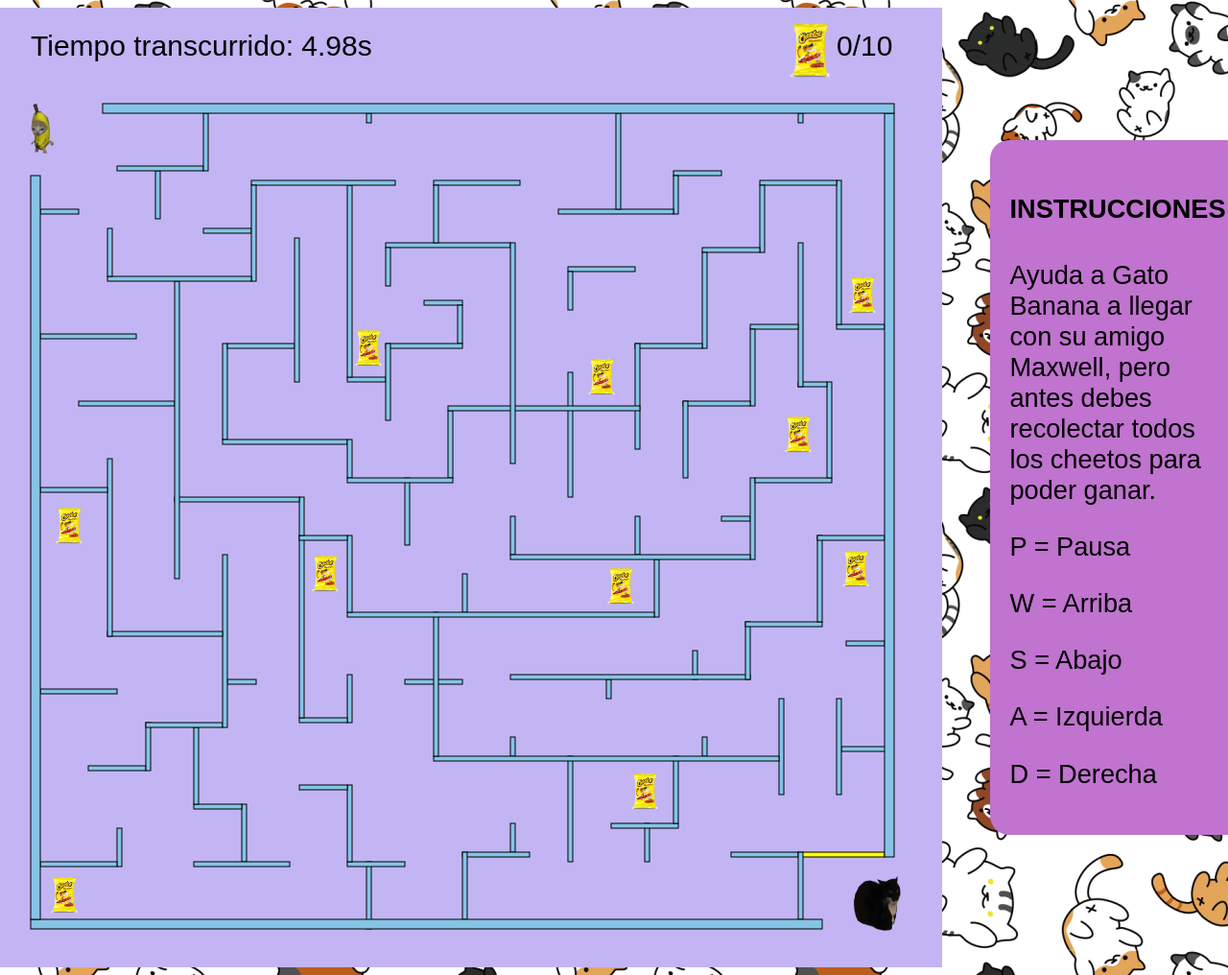
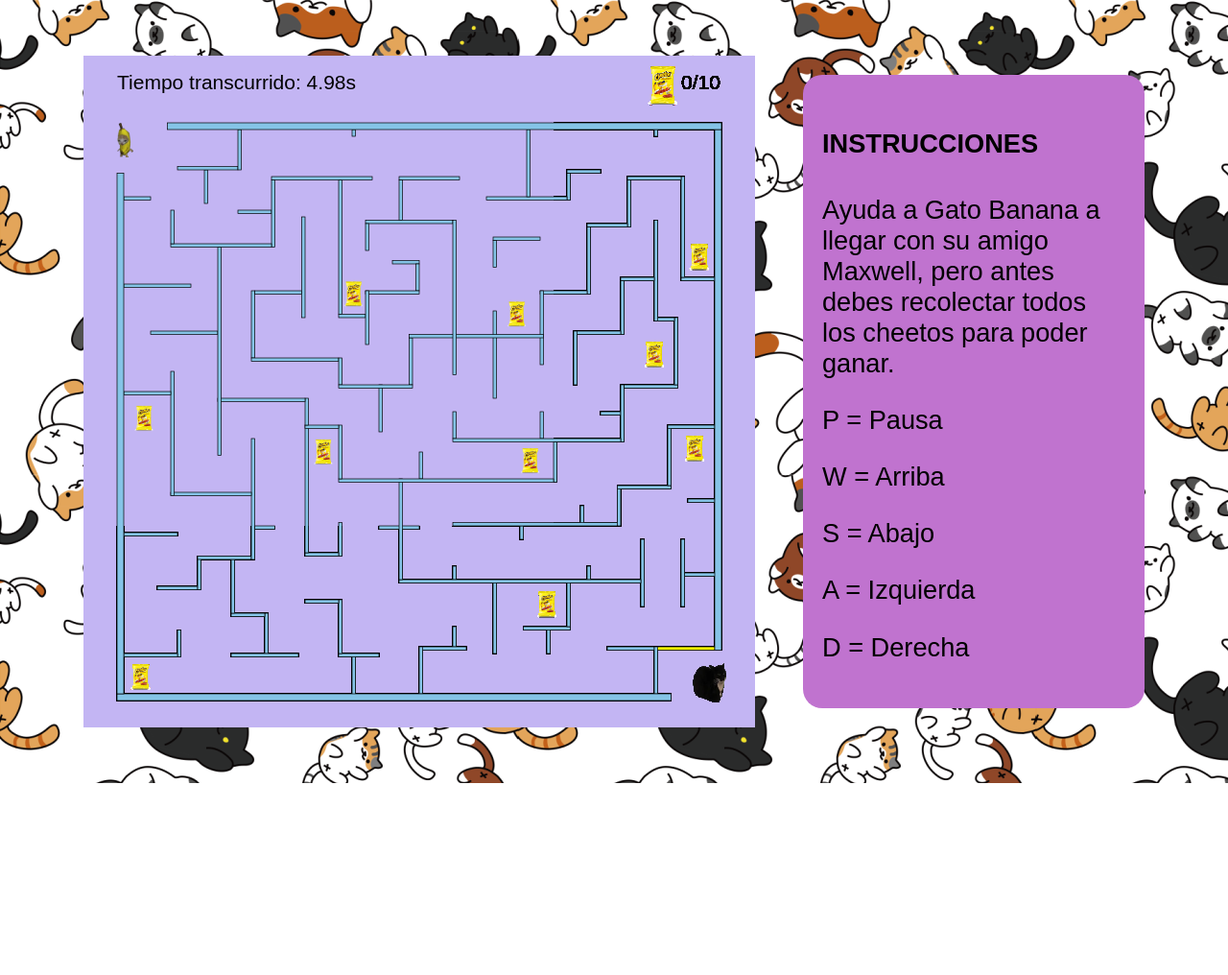
Before and after one commit to KeylaSant/laberintoExamen, a plain HTML site: page index.html in a window 1280 px wide. Shown: the whole page at 96% size. After the commit the page ends 816 px from the top, so only its background shows below. Drawn offline with Linux system fonts and the light colour scheme.

Commit message:
Tamaño arreglado

```diff
--- a/index.html
+++ b/index.html
@@ -24,7 +24,7 @@
     <img id="maxwell" src="gatonegro.png" style="display: none;" />
     <img id="sabritas" src="cheetos.png" style="display: none;" />
     <div style="display: flex; justify-content: center; align-items: center; min-height: 100vh; gap: 50px;">
-        <canvas id="myCanvas" width="1000" height="1000"></canvas>
+        <canvas id="myCanvas" width="700" height="700"></canvas>
 
         <div style="width: 25%; font-size: 1.7em; font-family: sans-serif; background-color: #c073cf; padding: 20px; border-radius: 20px;">
             <h4>INSTRUCCIONES</h4>
@@ -62,7 +62,7 @@
 
         audioGanar.preload = "auto";
         audioGanar.volume = 0.10;
-
+        ctx.scale(0.7,0.7);
             function calcularTiempo(){
                 if(!inicioTiempo){
                     inicioTiempo= performance.now();
```
